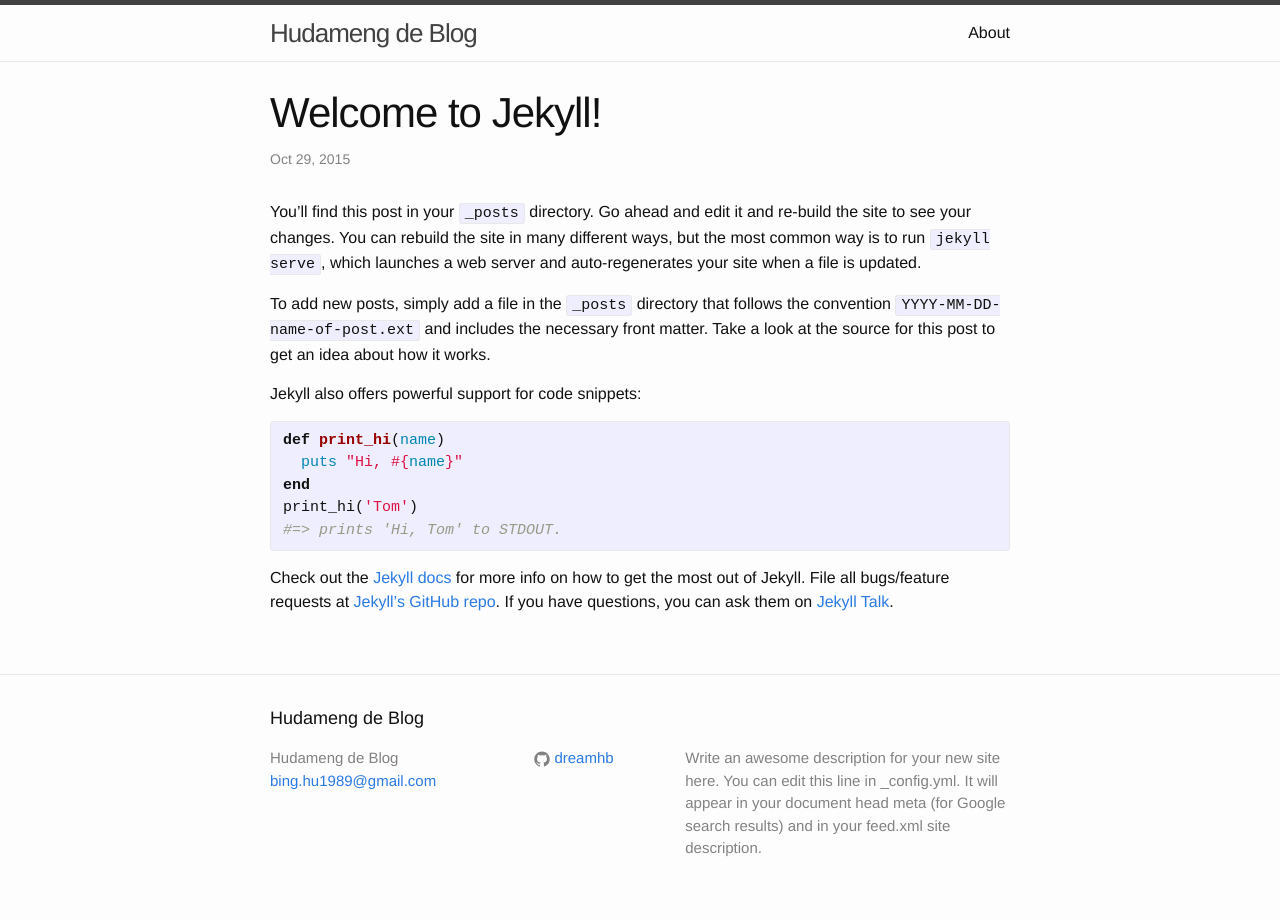
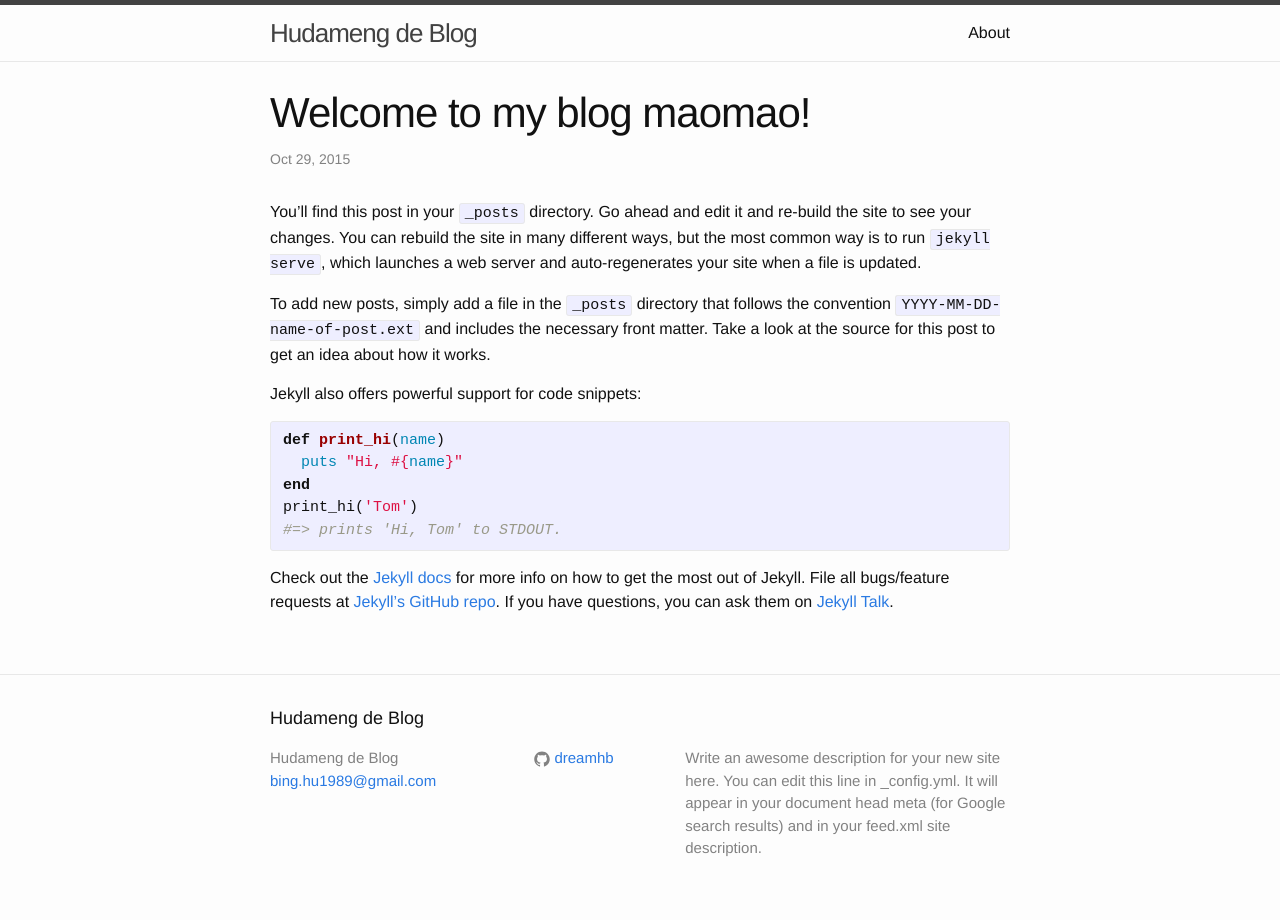
Before and after one commit to dreamhb/dreamhb.github.io, a Jekyll site: the page built from _posts/2015-10-29-welcome-to-jekyll.markdown, in a window 1280 px wide. Built offline with Jekyll 4.4.1, drawn with Linux system fonts in a browser that asks for light colours.

Commit message:
second commit

```diff
--- a/_posts/2015-10-29-welcome-to-jekyll.markdown
+++ b/_posts/2015-10-29-welcome-to-jekyll.markdown
@@ -1,6 +1,6 @@
 ---
 layout: post
-title:  "Welcome to Jekyll!"
+title:  "Welcome to my blog maomao!"
 date:   2015-10-29 09:41:27 +0800
 categories: jekyll update
 tag: first
```
